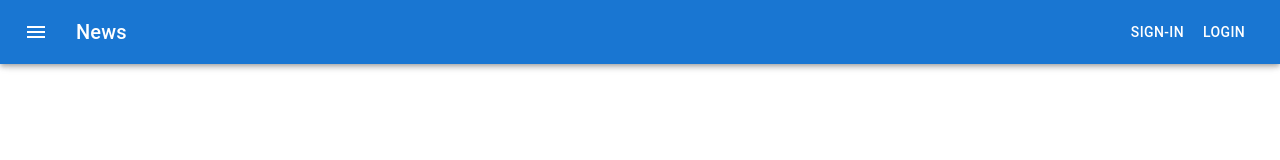
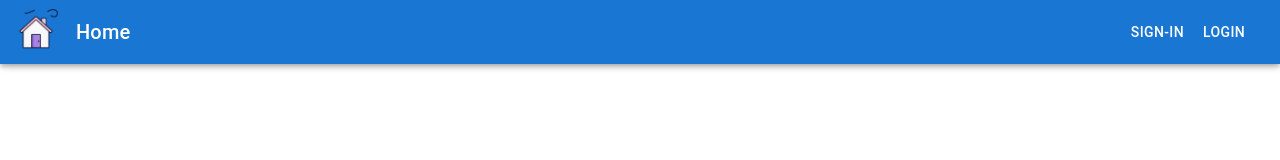
Before and after one commit to Jiseeeh/thoughts-board-v2, a Next.js app: page / in a window 1280 px wide. Shown: the top 160 px of the page. Built offline with nearby package versions, Linux system fonts and the light colour scheme.

Commit message:
feat: add icon & go to home on click

```diff
--- a/components/Navbar.tsx
+++ b/components/Navbar.tsx
@@ -5,9 +5,17 @@ import Toolbar from "@mui/material/Toolbar";
 import Typography from "@mui/material/Typography";
 import Button from "@mui/material/Button";
 import IconButton from "@mui/material/IconButton";
-import MenuIcon from "@mui/icons-material/Menu";
+import Image from "next/image";
+import { useRouter } from "next/router";
 
 export default function Navbar() {
+  const router = useRouter();
+
+  function backToHome() {
+    router.push("/");
+  }
+
+  // sx={{bgcolor: '#f9f8fc'}}
   return (
     <Box sx={{ flexGrow: 1 }}>
       <AppBar position="fixed">
@@ -16,13 +24,22 @@ export default function Navbar() {
             size="large"
             edge="start"
             color="inherit"
-            aria-label="menu"
+            aria-label="icon"
             sx={{ mr: 2 }}
+            style={{
+              height: "3rem",
+              width: "3rem",
+            }}
           >
-            <MenuIcon />
+            <Image
+              src="/home.gif"
+              alt="Home icon"
+              layout="fill"
+              onClick={backToHome}
+            />
           </IconButton>
           <Typography variant="h6" component="div" sx={{ flexGrow: 1 }}>
-            News
+            Home
           </Typography>
           <Button color="inherit">Sign-in</Button>
           <Button color="inherit">Login</Button>
```
